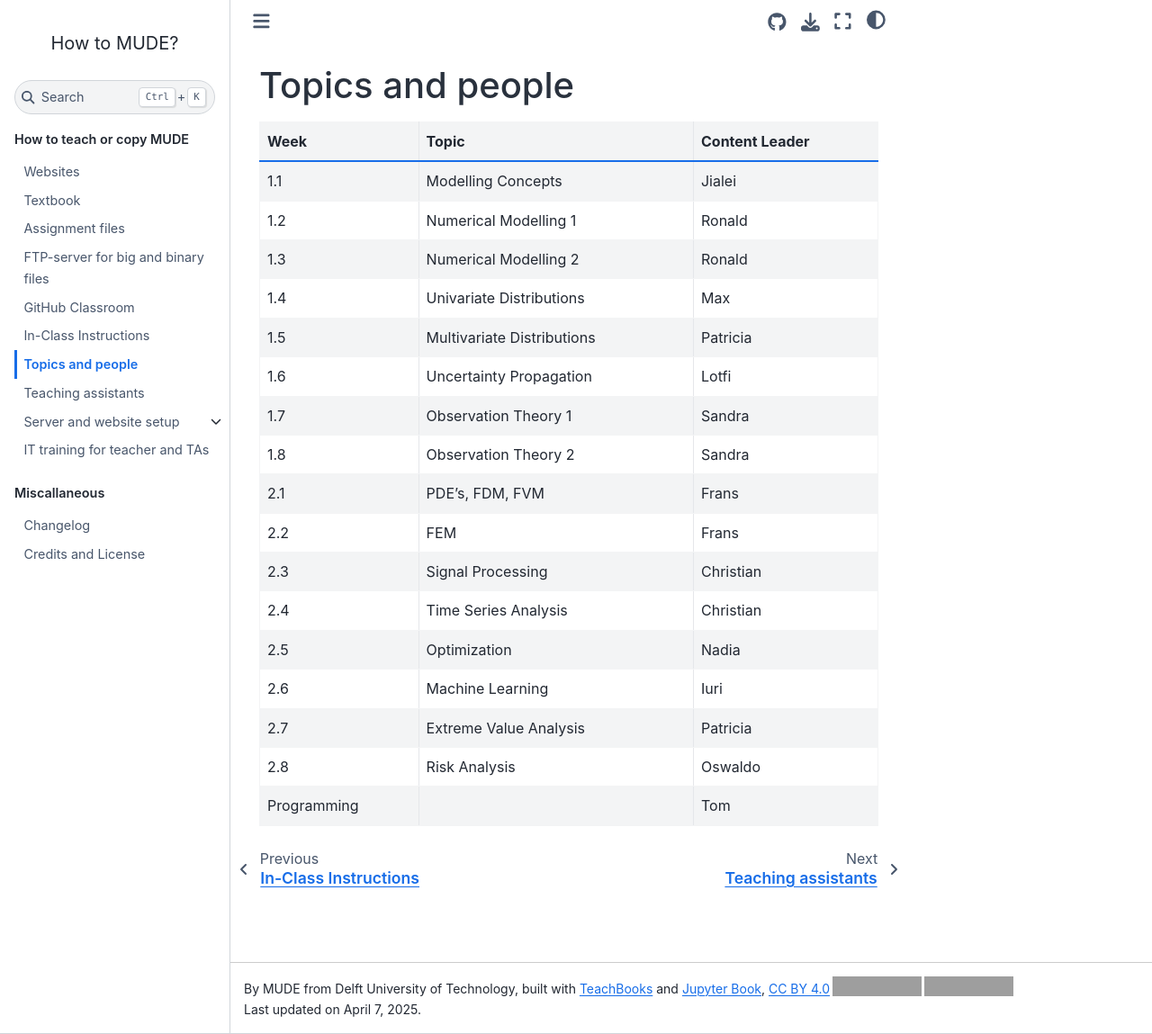
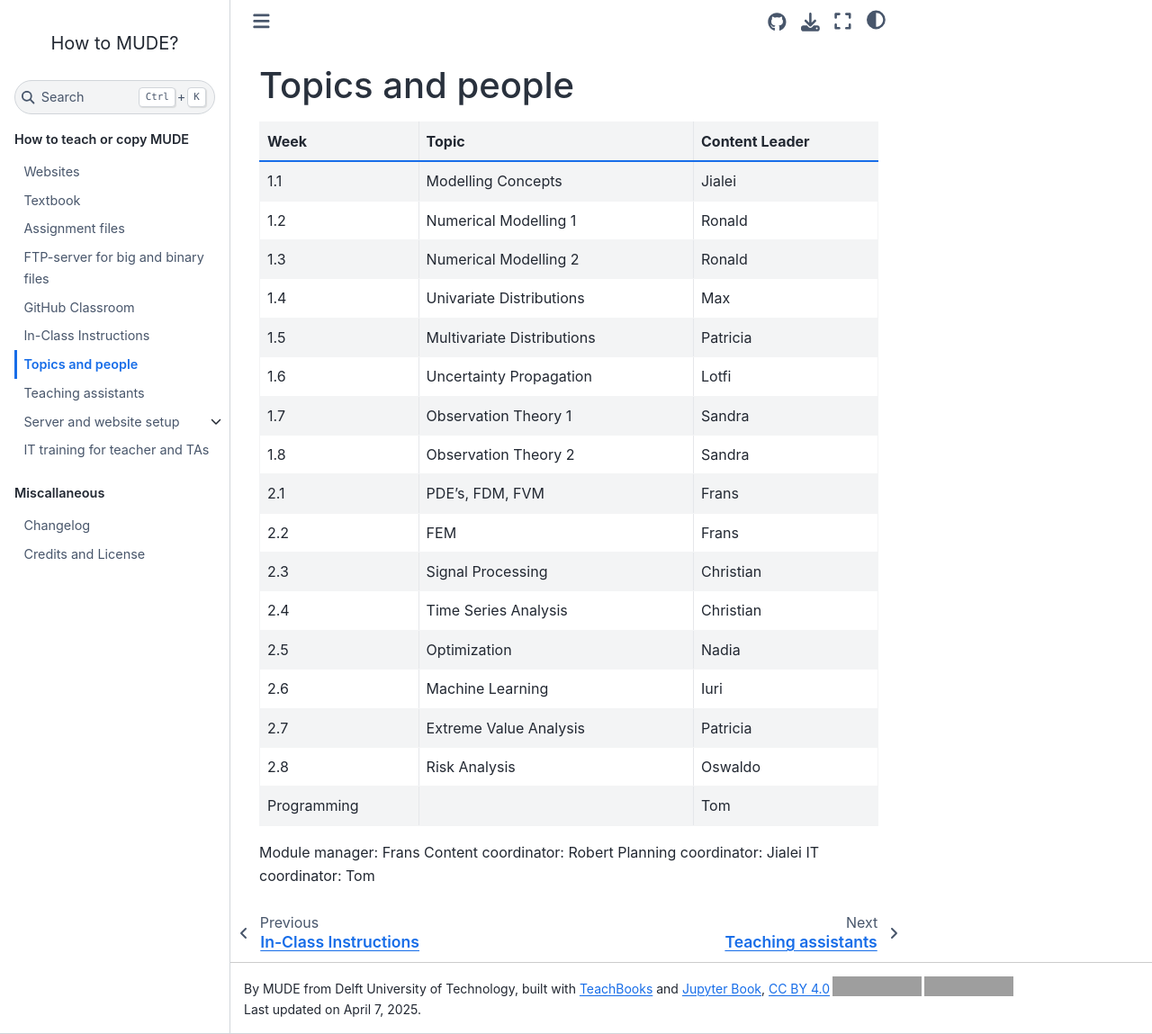
Before and after one commit to TUDelft-MUDE/teacher, a Jupyter Book: the page built from book/topics_people.md, in a window 1280 px wide and 1149 px high. Shown: the whole window at 90% size. Built offline with Jupyter Book 1.0.4 settings and Sphinx 7.4.7 and the Sphinx Book theme 1.1.4, drawn with Linux system fonts in a browser that asks for light colours; comment, search, counter and statistics services are not loaded; grey boxes are pictures that could not be loaded.

Commit message:
Update topics_people.md

```diff
--- a/book/topics_people.md
+++ b/book/topics_people.md
@@ -19,3 +19,8 @@
 | 2.7           | Extreme Value Analysis    | Patricia         |
 | 2.8           | Risk Analysis             | Oswaldo          |
 | Programming   |                           | Tom              |
+
+Module manager: Frans
+Content coordinator: Robert
+Planning coordinator: Jialei
+IT coordinator: Tom
```
